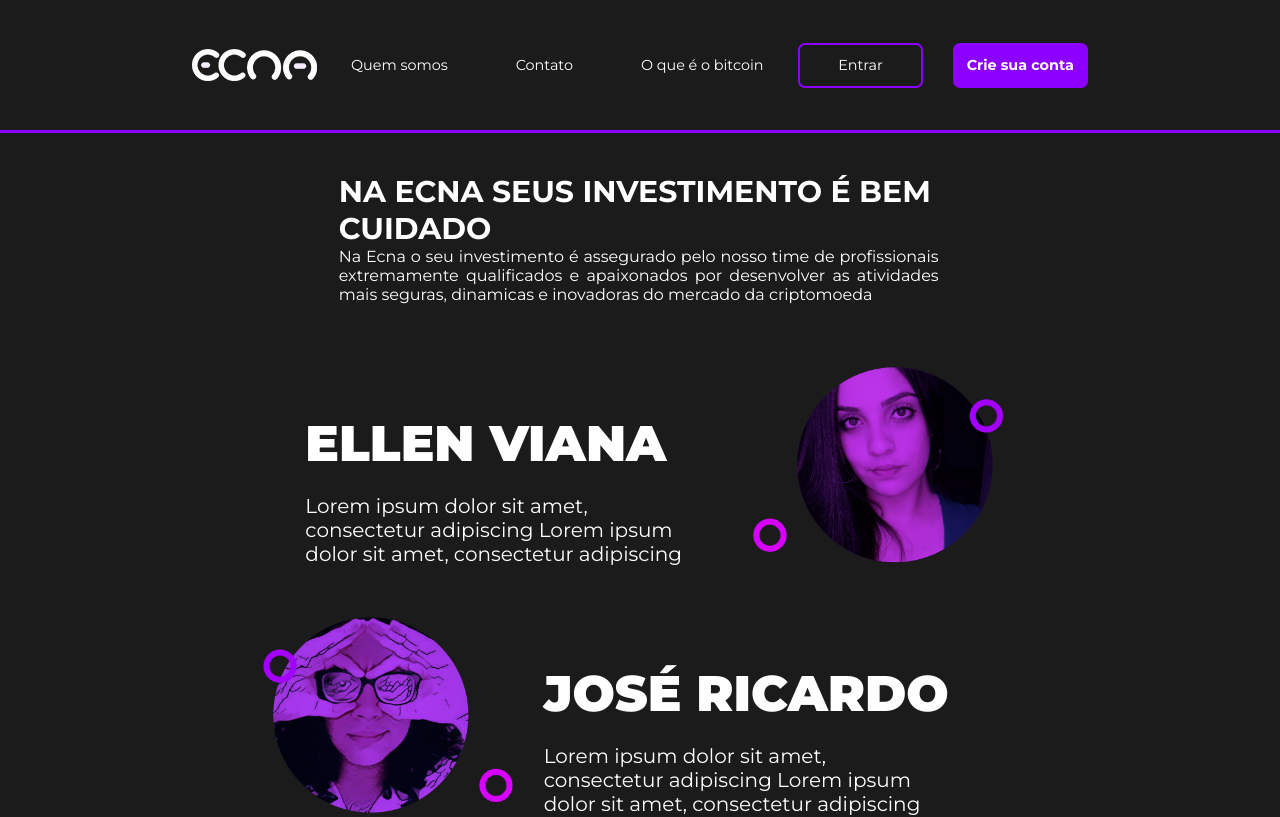
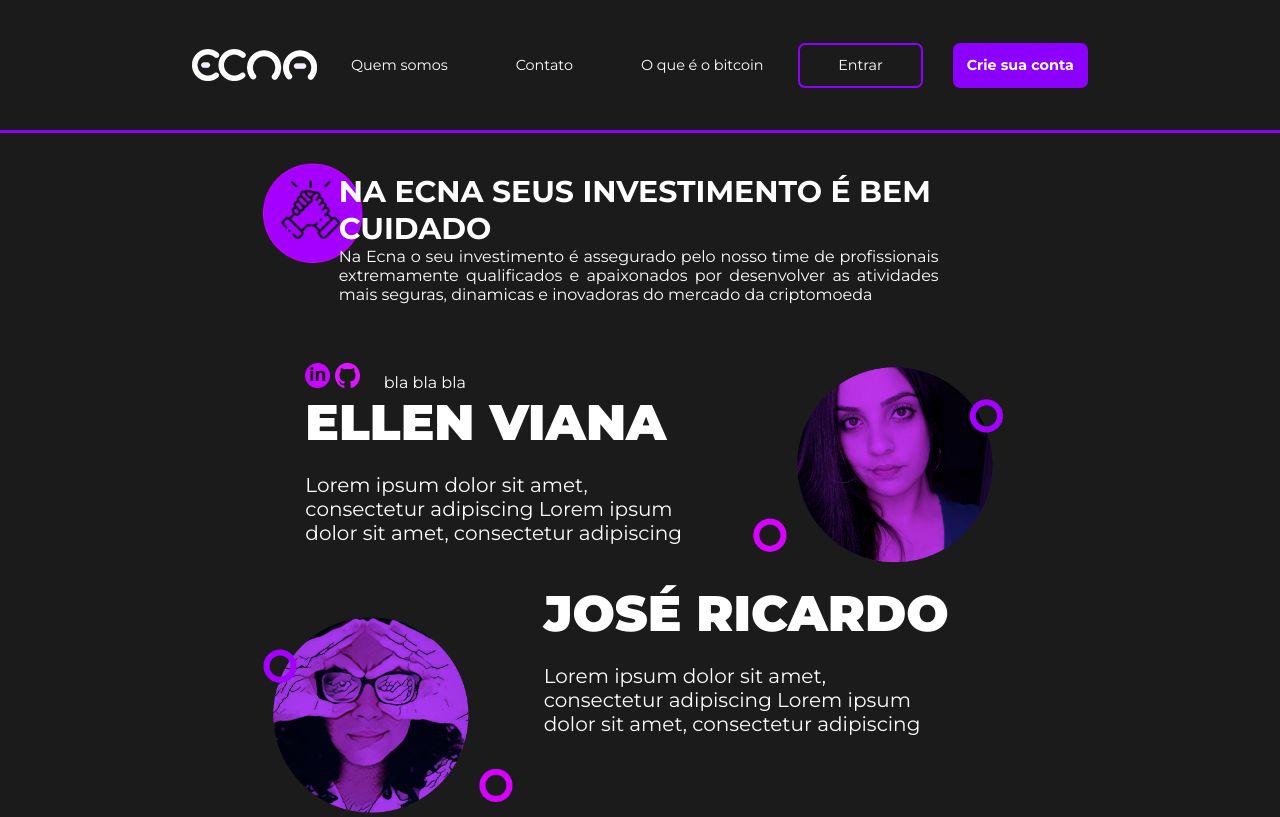
Before and after one commit to verissteph/ECNA, a plain HTML site: page quem_somos.html in a window 1280 px wide. Shown: the top 817 px of the page. Drawn offline with Linux system fonts and the light colour scheme.

Commit message:
Versão Com icones no texto

```diff
--- a/quem_somos.css
+++ b/quem_somos.css
@@ -29,7 +29,7 @@ div.card{
     background-color: transparent;
 }
 .cardApresentacao{
-    background-image: url("../img/QUEM_SOMOS/icone.png");
+    background-image: url("img/icone.png");
     background-repeat: no-repeat;
     background-size: 100px 100px;
     background-position-y: 30%;
@@ -87,7 +87,7 @@ div.card{
     font-weight: 900;
     text-transform: uppercase;
     font-size: 50px;
-    padding-top: 80;
+    padding-top: 0px;
     padding-bottom: 20px;
 }
 .envolcroTexto > p{
@@ -115,7 +115,7 @@ div.card{
     font-weight: 900;
     text-transform: uppercase;
     font-size: 50px;
-    padding-top: 80px;
+    padding-top: 0px;
     padding-bottom: 20px;
 }
 .envolcroTextoDir > p{
@@ -124,3 +124,23 @@ div.card{
     font-size: 20px;
     text-align: left;
 }
+/*alterações 02-07*/
+/*Inclui icones*/
+ul .icones {
+    padding-top: 30px;
+    list-style: none;
+    display: inline-block;
+}
+ul li .icones{
+    display: inline-block;
+    width: 30px;
+    height: 30px;
+}
+.icones img{
+    width: 25px;
+    height: 25px;
+}
+.decorativos{
+    padding-left: 20px;
+}
+/*Media query*/
--- a/quem_somos.html
+++ b/quem_somos.html
@@ -43,10 +43,15 @@
                     mercado da criptomoeda
                 </div>
             </div>
-            <!--COMPREÇO INTEGRANTES-->
+            <!--COMEÇO INTEGRANTES-->
             <!--Ellen-->
             <div class="card">
                 <div class="envolcroTexto">
+                    <ul class="icones">
+                        <li class="icones"><img src="img/in-icon.png" alt="icone clicavel com logo do linkedin"></li>
+                        <li class="icones"><img src="img/gh-icon.png" alt="icone clicavel com logo do github"></li>
+                        <li class="icones decorativos"> bla bla bla </li>
+                    </ul>
                     <h2>Ellen Viana</h2>
                     <p>
                         Lorem ipsum dolor sit amet, consectetur adipiscing
@@ -117,7 +122,7 @@
             <!--William-->
             <div class="card">
                 <div class="envolcroTextoDir">
-                    <h2>William Borba</h2>
+                    <h2>Willian Borba</h2>
                     <p>
                         Lorem ipsum dolor sit amet, consectetur adipiscing
                         Lorem ipsum dolor sit amet, consectetur adipiscing
@@ -153,5 +158,4 @@
     <!--FIM DO FOOTER-->
 
 </body>
-
 </html>
```
Also changed, not shown: img/gh-icon.png (added), img/in-icon.png (added).
